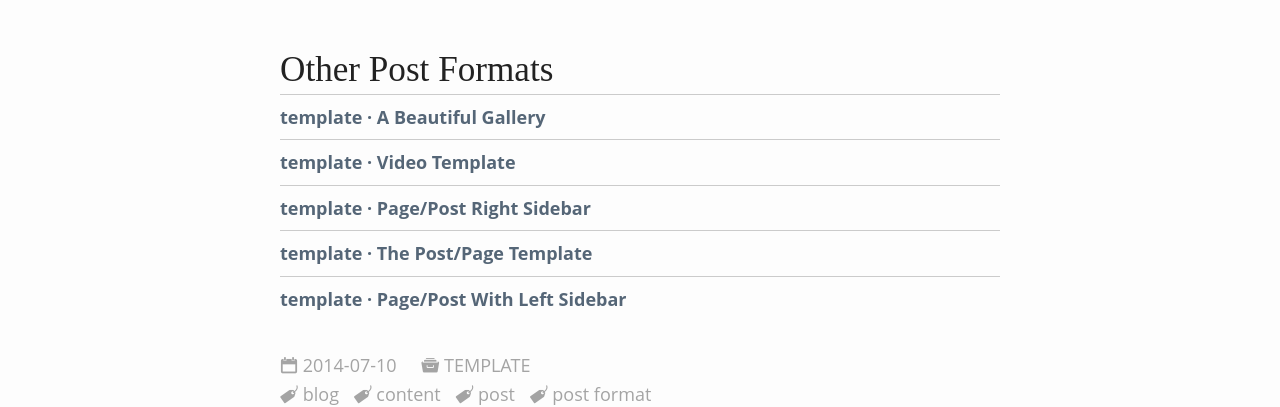
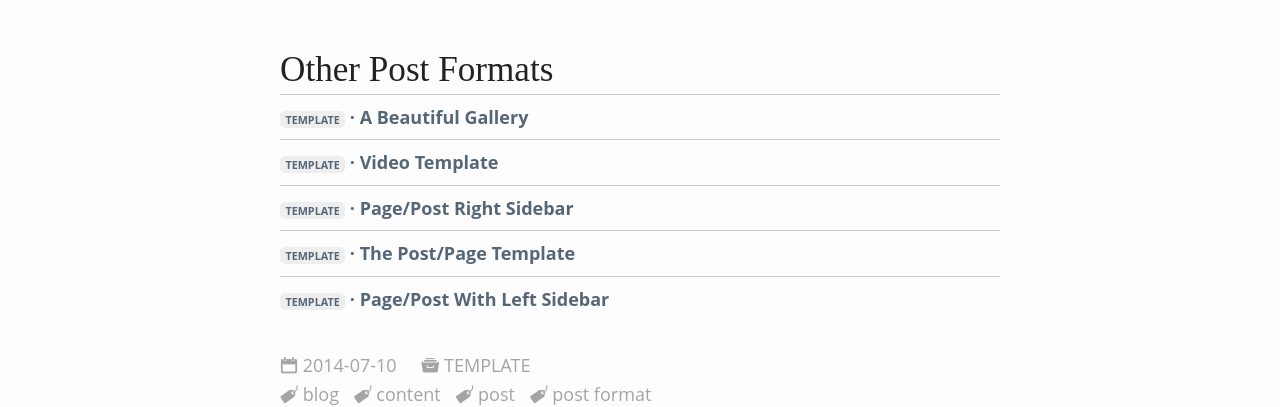
Before and after one commit to ProGraphics/prostyle.io, a Jekyll site: the page built from _posts/design/2014-07-10-page.md, in a window 1280 px wide. Shown: the part 1226-1633 px from the top of the page. Built offline with Jekyll 4.4.1, drawn with Linux system fonts in a browser that asks for light colours; nearby versions of some CDN libraries.

```diff
--- a/_includes/list-posts.html
+++ b/_includes/list-posts.html
@@ -37,7 +37,7 @@
   {% elsif category %}
 
     {% for post in site.categories.[category] limit:include.entries offset:include.offset %}
-      <li><a href="{{ site.url }}{{ post.url }}">{% if post.category %}{{ post.category }} &middot; {% endif %}<strong>{{ post.title }}</strong></a></li>
+      <li><a href="{{ site.url }}{{ post.url }}">{% if post.category %}<span class="category">{{ post.category }}</span> &middot; {% endif %}<strong>{{ post.title }}</strong></a></li>
     {% endfor %}
       <li class="text-right"><a href="{{ site.url }}/blog/archive/"><strong>{{ site.data.language.more }}</strong></a></li>
 
@@ -45,7 +45,7 @@
   {% elsif tag %}
 
     {% for post in site.tags.[tag] limit:include.entries %}
-      <li><a href="{{ site.url }}{{ post.url }}">{% if post.category %}{{ post.category }} &middot; {% endif %}<strong>{{ post.title }}</strong></a></li>
+      <li><a href="{{ site.url }}{{ post.url }}">{% if post.category %}<span class="category">{{ post.category }}</span> &middot; {% endif %}<strong>{{ post.title }}</strong></a></li>
     {% endfor %}
 
   {% endif %}
```
